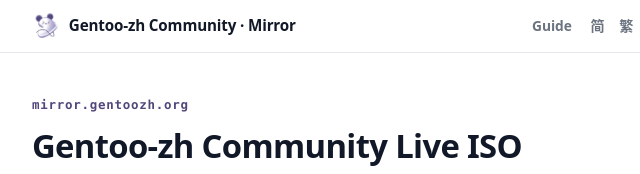
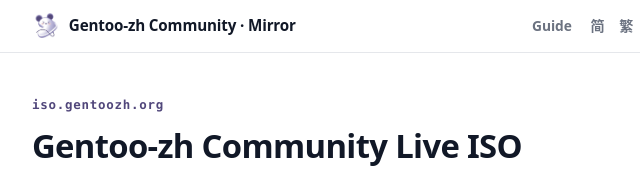
Before and after one commit to Zakkaus/gentoozh-mirror, a website: page templates/index.html in a window 1280 px wide. Shown: the top 174 px of the page, 268-908 px from the left. Drawn offline with Linux system fonts and the light colour scheme.

Commit message:
主域名改用 iso.gentoozh.org
站点服务的是 Live ISO 下载,不是 Gentoo 的 portage/distfiles 镜像,叫 mirror 容易
误导(主站另有真正的镜像列表页)。改用 iso.gentoozh.org,一眼看得出是下载 ISO 的地方。
mirror.gentoozh.org 保留绑定不动,旧链接、Telegram 历史播报、外部转载都继续可用。

```diff
--- a/src/index.js
+++ b/src/index.js
@@ -1,4 +1,4 @@
-// mirror.gentoozh.org,Cloudflare Worker
+// iso.gentoozh.org,Cloudflare Worker
 // 落地页 `/` 在边缘即时读 R2(gentoozh 桶)渲染:最新 ISO + 全部历史版本;
 // 下载链接指向 R2 自定义域 r2.gentoozh.org(零出口流量、可缓存)。
 // about.html 与 /assets/* 走 Worker 静态资产(public/)。
--- a/templates/index.html
+++ b/templates/index.html
@@ -10,8 +10,8 @@
 <meta property="og:site_name" content="Gentoo 中文社区">
 <meta property="og:title" content="Gentoo 中文社区 · 镜像站">
 <meta property="og:description" content="社区定制 KDE 桌面 Live ISO 下载。由 Cloudflare R2 提供，全球边缘、不限流量。">
-<meta property="og:url" content="https://mirror.gentoozh.org/">
-<meta property="og:image" content="https://mirror.gentoozh.org/assets/logo.webp">
+<meta property="og:url" content="https://iso.gentoozh.org/">
+<meta property="og:image" content="https://iso.gentoozh.org/assets/logo.webp">
 <meta name="twitter:card" content="summary">
 <link rel="icon" href="/assets/logo.webp">
 <script>
@@ -191,7 +191,7 @@ body { margin: 0; background: var(--bg); color: var(--fg-body); line-height: 1.7
 
 
 <main class="wrap">
-  <p class="eyebrow" data-i18n="subtitle">mirror.gentoozh.org</p>
+  <p class="eyebrow" data-i18n="subtitle">iso.gentoozh.org</p>
   <h1 class="title" data-i18n="title">Gentoo 中文社区 Live ISO</h1>
   <p class="lead" data-i18n="lead">KDE Plasma 6 桌面，预先配好中文环境与输入法，可直接试用，也可安装到硬盘。每周构建。</p>
 
@@ -260,7 +260,7 @@ window.MIRROR_I18N = {
   'zh-tw': {
     brand: 'Gentoo 中文社群 · 鏡像站',
     navAbout: '使用說明',
-    subtitle: 'mirror.gentoozh.org',
+    subtitle: 'iso.gentoozh.org',
     title: 'Gentoo 中文社群 Live ISO',
     lead: 'KDE Plasma 6 桌面，預先配好中文環境與輸入法，可直接試用，也可安裝到硬碟。每週建置。',
     buildLabel: '目前版本',
@@ -282,7 +282,7 @@ window.MIRROR_I18N = {
   'en': {
     brand: 'Gentoo-zh Community · Mirror',
     navAbout: 'Guide',
-    subtitle: 'mirror.gentoozh.org',
+    subtitle: 'iso.gentoozh.org',
     title: 'Gentoo-zh Community Live ISO',
     lead: 'A KDE Plasma 6 desktop with the Chinese environment and input methods already set up. Run it live or install it to disk. Built weekly.',
     buildLabel: 'Current build',
```
Also changed, not shown: README.md.
